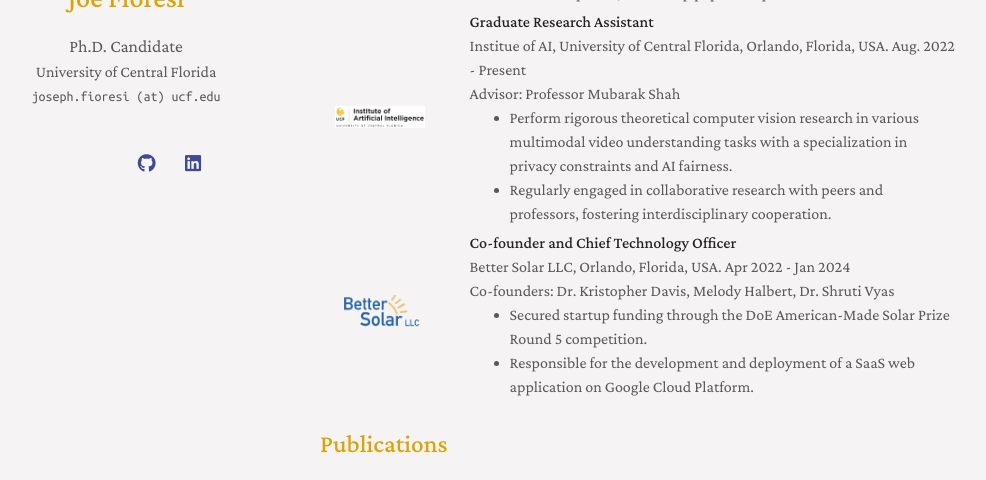
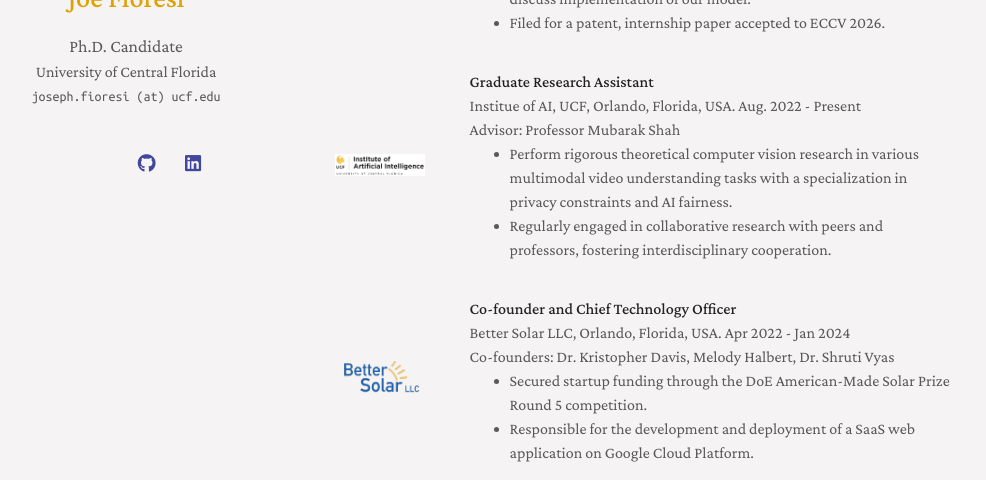
Before and after one commit to joefioresi718/joefioresi718.github.io, a Jekyll site: the page built from index.md, in a window 1280 px wide and 900 px high, scrolled down 625 px, cut to the strip 223-703 px from the top of the window. Shown: the whole strip, without its empty margins (150-1136 px from the left). Built offline with Jekyll 4.4.1, drawn with Linux system fonts in a browser that asks for light colours; nearby versions of some CDN libraries; a style sheet for code colours, icons or effects is not loaded; our own code applies the rules of GitHub Pages for plain Markdown files.

Commit message:
add work ex spacing

```diff
--- a/_includes/work_experience.md
+++ b/_includes/work_experience.md
@@ -2,7 +2,7 @@
 
 <div class="work-experience" style="margin-top: 20px;">
 
-<div class="pub-row">
+<div class="pub-row" style="margin-bottom: 30px;">
   <div class="col-sm-3 abbr" style="position: relative;padding-right: 15px;padding-left: 15px;">
     <img src="assets/img/Adobe-logo.png" class="teaser img-fluid z-depth-1" style="width: 100%; height: auto; max-width: 100px; margin-right: 20px;">
   </div>
@@ -20,7 +20,7 @@
   </div>
 </div>
 
-<div class="pub-row">
+<div class="pub-row" style="margin-bottom: 30px;">
   <div class="col-sm-3 abbr" style="position: relative;padding-right: 15px;padding-left: 15px;">
     <img src="assets/img/Adobe-logo.png" class="teaser img-fluid z-depth-1" style="width: 100%; height: auto; max-width: 100px; margin-right: 20px;">
   </div>
@@ -39,14 +39,14 @@
   </div>
 </div>
 
-<div class="pub-row">
+<div class="pub-row" style="margin-bottom: 30px;">
   <div class="col-sm-3 abbr" style="position: relative;padding-right: 15px;padding-left: 15px;">
     <img src="assets/img/iai_logo.png" class="teaser img-fluid z-depth-1" style="width: 100%; height: auto; max-width: 100px; margin-right: 20px;">
   </div>
 
   <div class="col-sm-9" style="position: relative;padding-right: 15px;padding-left: 30px;">
     <div class="title"><strong>Graduate Research Assistant</strong></div>
-    <div class="author">Institue of AI, University of Central Florida, Orlando, Florida, USA. Aug. 2022 - Present</div>
+    <div class="author">Institue of AI, UCF, Orlando, Florida, USA. Aug. 2022 - Present</div>
     <div class="author">Advisor: Professor Mubarak Shah</div>
     <div class="links">
       <ul style="margin:0 0 5px;">
@@ -57,7 +57,7 @@
   </div>
 </div>
 
-<div class="pub-row">
+<div class="pub-row" style="margin-bottom: 30px;">
   <div class="col-sm-3 abbr" style="position: relative;padding-right: 15px;padding-left: 15px;">
     <img src="assets/img/bettersolar_logo.png" class="teaser img-fluid z-depth-1" style="width: 100%; height: auto; max-width: 100px; margin-right: 20px;">
   </div>
```
